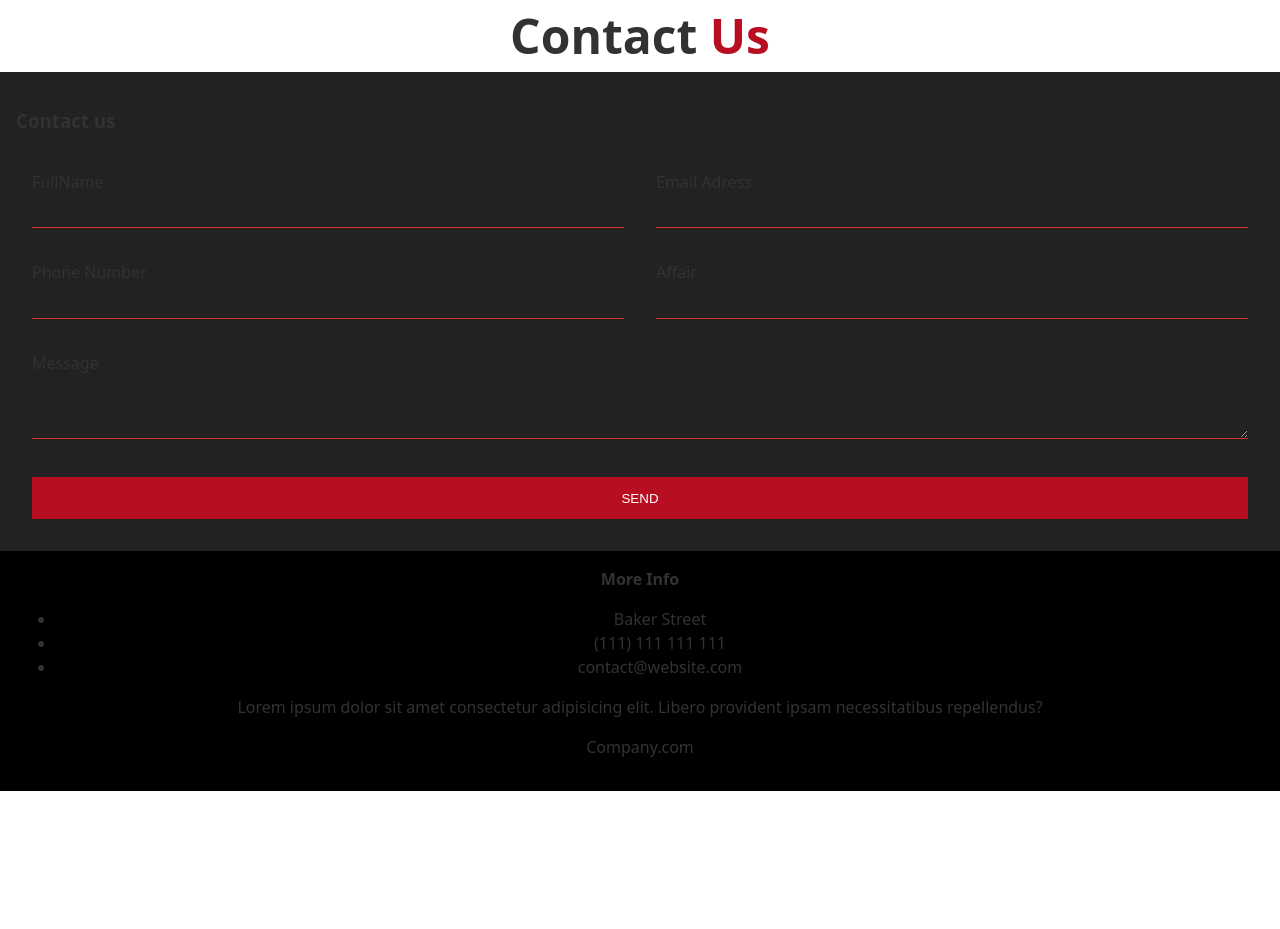
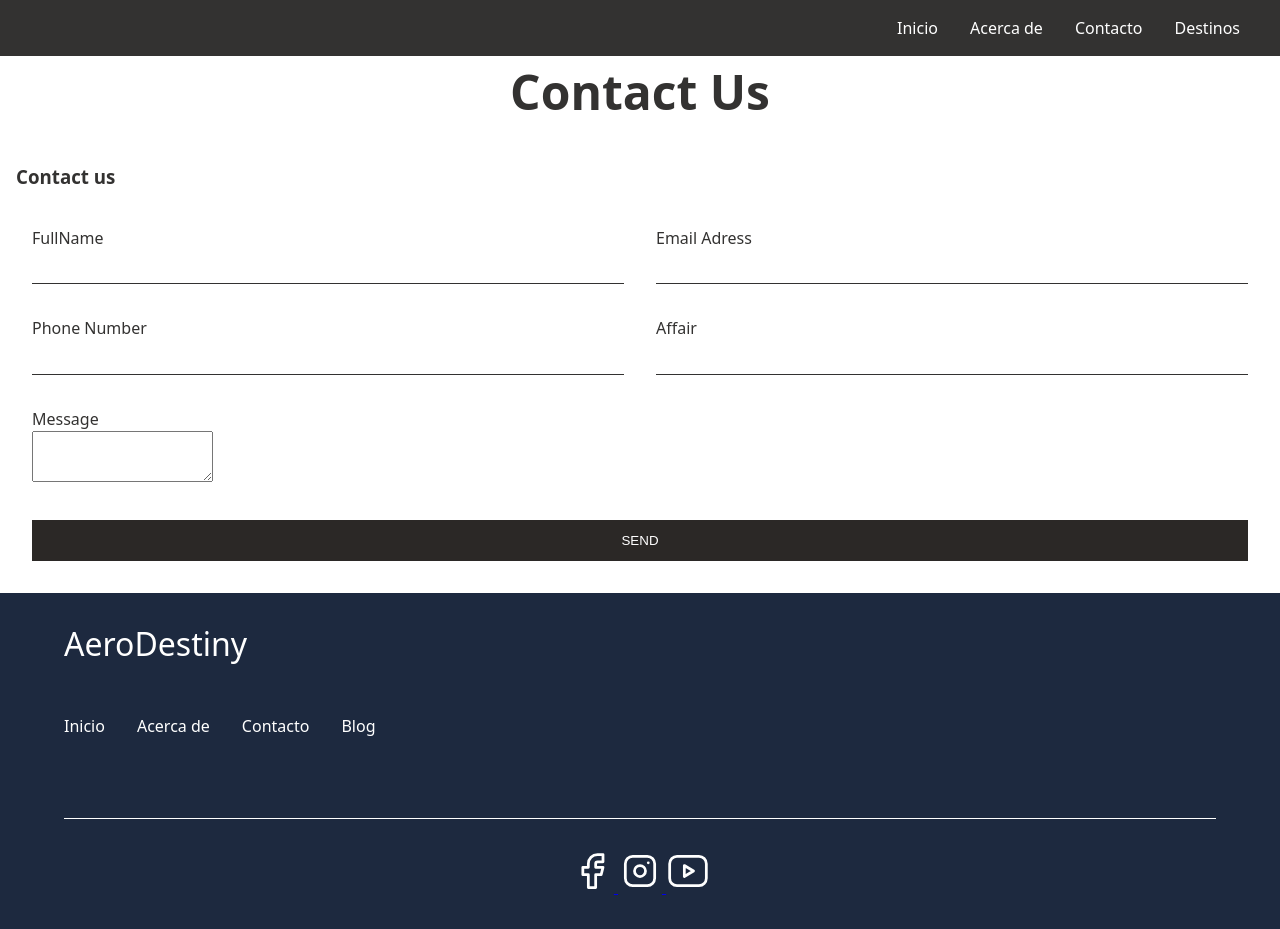
Before and after one commit to yuliethCor08/campus2, a plain HTML site: page clase1/estilos/proyecto/form.html in a window 1280 px wide. Before the commit the page ends 800 px from the top, so only its background shows below. Drawn offline with Linux system fonts and the light colour scheme.

Commit message:
proyecto final

```diff
--- a/clase1/estilos/proyecto/estilos.css
+++ b/clase1/estilos/proyecto/estilos.css
@@ -981,7 +981,7 @@ section {
 }
 
 .logo span {
-    color: #B70E21;
+    color: #333231;
 }
 
 .contact-wrapper {
@@ -992,9 +992,9 @@ section {
     padding: 1em;
 }
 
-.contact-form {
+/* .contact-form {
     background: #222222;
-}
+} */
 
 .contact-form form {
     display: grid;
@@ -1015,19 +1015,18 @@ section {
 }
 
 .contact-form form button,
-.contact-form form input,
-.contact-form form textarea {
+.contact-form form input {
     width: 100%;
     padding: .7em;
     border: none;
     background: none;
     outline: 0;
     color: #fff;
-    border-bottom: 1px solid #d63031;
+    border-bottom: 1px solid #333231;
 }
 
 .contact-form form button {
-    background: #B70E21;
+    background: #2b2826;
     border: 0;
     text-transform: uppercase;
     padding: 1em;
@@ -1035,7 +1034,7 @@ section {
 
 .contact-form form button:hover,
 .contact-form form button:focus {
-    background: #d63031;
+    background: #333231;
     color: #fff;
     transition: background-color 1s ease-out;
     outline: 0;
--- a/clase1/estilos/proyecto/form.html
+++ b/clase1/estilos/proyecto/form.html
@@ -8,6 +8,33 @@
     <link rel="stylesheet" href="estilos.css" />
   </head>
   <body>
+    <header class="sub2">
+      <nav class="nav container sub2">
+          <!-- <div class="nav__logo">
+              <h2 class="nav__title">Hecha un vistazo a las ofertas de hoy</h2>
+          </div> -->
+
+          <ul class="nav__link nav__link--menu">
+              <li class="nav__items">
+                  <a href="index.html" class="nav__links">Inicio</a>
+              </li>
+              <li class="nav__items">
+                  <a href="sub3.html" class="nav__links">Acerca de</a>
+              </li>
+              <li class="nav__items">
+                  <a href="form.html" class="nav__links">Contacto</a>
+              </li>
+              <li class="nav__items">
+                  <a href="sub2.html" class="nav__links">Destinos</a>
+              </li>
+          </ul>
+
+          <!-- <div class="nav__menu">
+              <img src="tom-barrett-M0AWNxnLaMw-unsplash.jpg" class="nav__img">
+          </div> -->
+      </nav>
+
+  </header>
     <div class="content">
 
       <h1 class="logo">Contact <span>Us</span></h1>
@@ -43,17 +70,56 @@
                   </p>
               </form>
           </div>
-          <div class="contact-info">
-            <h4>More Info</h4>
-            <ul>
-                <li><i class="fas fa-map-marker-alt"></i> Baker Street</li>
-                <li><i class="fas fa-phone"></i> (111) 111 111 111</li>
-                <li><i class="fas fa-envelope-open-text"></i> contact@website.com</li>
-            </ul>
-            <p>Lorem ipsum dolor sit amet consectetur adipisicing elit. Libero provident ipsam necessitatibus repellendus?</p>
-            <p>Company.com</p>
-        </div>
     </div>
   </div>
+  <footer class="footer">
+    <section class="footer__container container">
+        <nav class="nav nav--footer">
+            <h2 class="footer__title">AeroDestiny</h2>
+
+            <ul class="nav__link nav__link--footer">
+                <li class="nav__items">
+                    <a href="#" class="nav__links">Inicio</a>
+                </li>
+                <li class="nav__items">
+                    <a href="#" class="nav__links">Acerca de</a>
+                </li>
+                <li class="nav__items">
+                    <a href="#" class="nav__links">Contacto</a>
+                </li>
+                <li class="nav__items">
+                    <a href="#" class="nav__links">Blog</a>
+                </li>
+            </ul>
+        </nav>
+    </section>
+
+    <section class="footer__copy container">
+        <div class="footer__social">
+            <a href="#" class="footer__icons">
+                <svg xmlns="http://www.w3.org/2000/svg" class="icon icon-tabler icon-tabler-brand-facebook" width="44" height="44" viewBox="0 0 24 24" stroke-width="1.5" stroke="#fff" fill="none" stroke-linecap="round" stroke-linejoin="round">
+                    <path stroke="none" d="M0 0h24v24H0z" fill="none"/>
+                    <path d="M7 10v4h3v7h4v-7h3l1 -4h-4v-2a1 1 0 0 1 1 -1h3v-4h-3a5 5 0 0 0 -5 5v2h-3" />
+                </svg>
+            </a>
+            <a href="#" class="footer__icons">
+                <svg xmlns="http://www.w3.org/2000/svg" class="icon icon-tabler icon-tabler-brand-instagram" width="44" height="44" viewBox="0 0 24 24" stroke-width="1.5" stroke="#fff" fill="none" stroke-linecap="round" stroke-linejoin="round">
+                    <path stroke="none" d="M0 0h24v24H0z" fill="none"/>
+                    <path d="M4 4m0 4a4 4 0 0 1 4 -4h8a4 4 0 0 1 4 4v8a4 4 0 0 1 -4 4h-8a4 4 0 0 1 -4 -4z" />
+                    <path d="M12 12m-3 0a3 3 0 1 0 6 0a3 3 0 1 0 -6 0" />
+                    <path d="M16.5 7.5l0 .01" />
+                </svg>
+            </a>
+            <a href="#" class="footer__icons">
+                <svg xmlns="http://www.w3.org/2000/svg" class="icon icon-tabler icon-tabler-brand-youtube" width="44" height="44" viewBox="0 0 24 24" stroke-width="1.5" stroke="#fff" fill="none" stroke-linecap="round" stroke-linejoin="round">
+                    <path stroke="none" d="M0 0h24v24H0z" fill="none"/>
+                    <path d="M2 8a4 4 0 0 1 4 -4h12a4 4 0 0 1 4 4v8a4 4 0 0 1 -4 4h-12a4 4 0 0 1 -4 -4v-8z" />
+                    <path d="M10 9l5 3l-5 3z" />
+                </svg>
+            </a>
+        </div>
+
+    </section>
+</footer>
   </body>
 </html>
```
